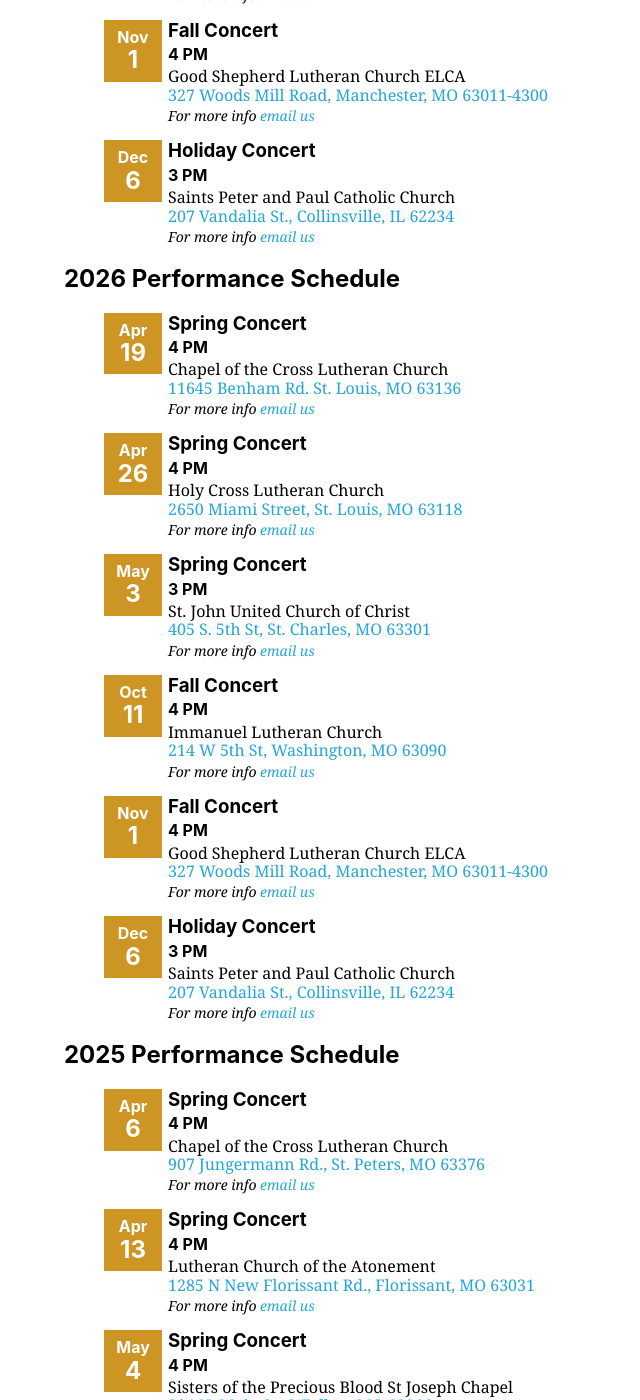
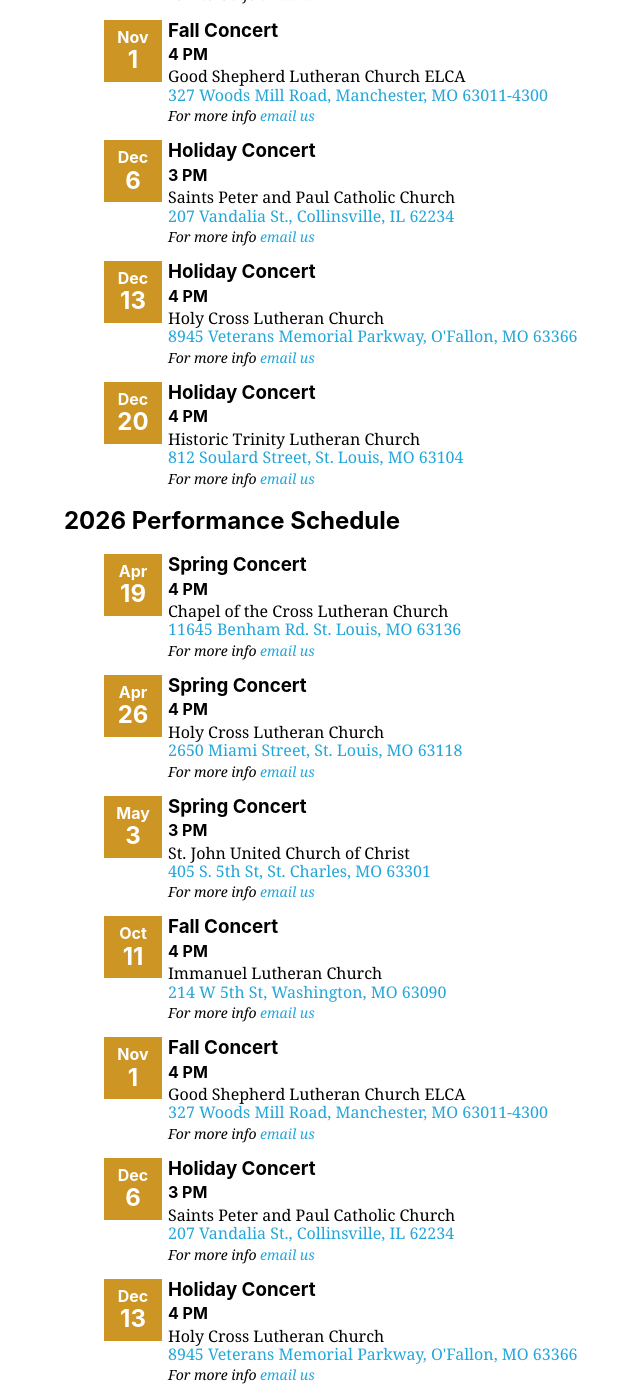
Before and after one commit to GatewayRingers/GatewayRingers.github.io, a Jekyll site: the page built from events.html, in a window 1280 px wide and 1400 px high, scrolled down 512 px. Shown: the whole window, without its empty margins (72-712 px from the left). Built offline with Jekyll 4.4.1, drawn with Linux system fonts in a browser that asks for light colours; nearby versions of some CDN libraries; some of the changed text lies outside the part shown.

Commit message:
Update events.yml

```diff
--- a/_data/events.yml
+++ b/_data/events.yml
@@ -41,6 +41,20 @@
       location: Saints Peter and Paul Catholic Church
       address: 207 Vandalia St., Collinsville, IL 62234
       href: https://www.google.com/maps/place/207+Vandalia+St,+Collinsville,+IL+62234/data=!4m2!3m1!1s0x8875ffeb6a755eed:0xf318acc94c0737fd?sa=X&ved=1t:242&ictx=111
+      contact:
+    - date: 2026-12-13
+      name: Holiday Concert
+      time: 4 PM
+      location: Holy Cross Lutheran Church
+      address: 8945 Veterans Memorial Parkway, O'Fallon, MO 63366
+      href: https://www.google.com/maps/place/8945+Veterans+Memorial+Pkwy,+O'Fallon,+MO+63366/data=!4m2!3m1!1s0x87ded08c70cc4df7:0x59bdcc014e45c6ff?sa=X&ved=2ahUKEwip9rf39t7cAhXJmOAKHeweBQcQ8gEwAHoECAEQAQ
+      contact:
+    - date: 2026-12-20
+      name: Holiday Concert
+      time: 4 PM
+      location: Historic Trinity Lutheran Church
+      address: 812 Soulard Street, St. Louis, MO 63104
+      href: https://www.google.com/maps/place/Historic+Trinity/@38.6095184,-90.205495,17z/data=!3m1!4b1!4m6!3m5!1s0x87d8b3a08ce6fdd9:0x727983cdc18d52e9!8m2!3d38.6095184!4d-90.2029201!16s%2Fg%2F11c605vkxl?entry=ttu
       contact:
 
 - year: 2025
```
